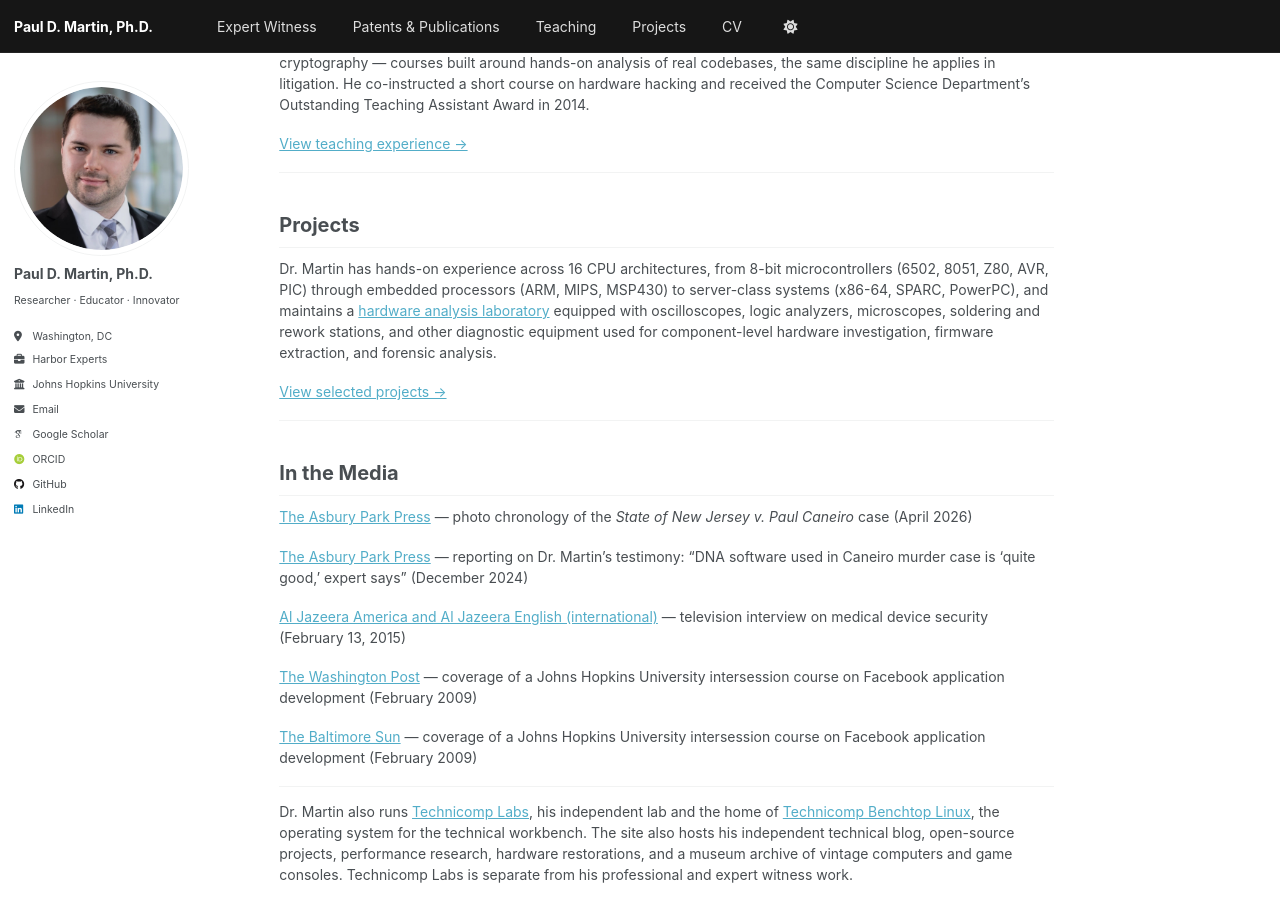
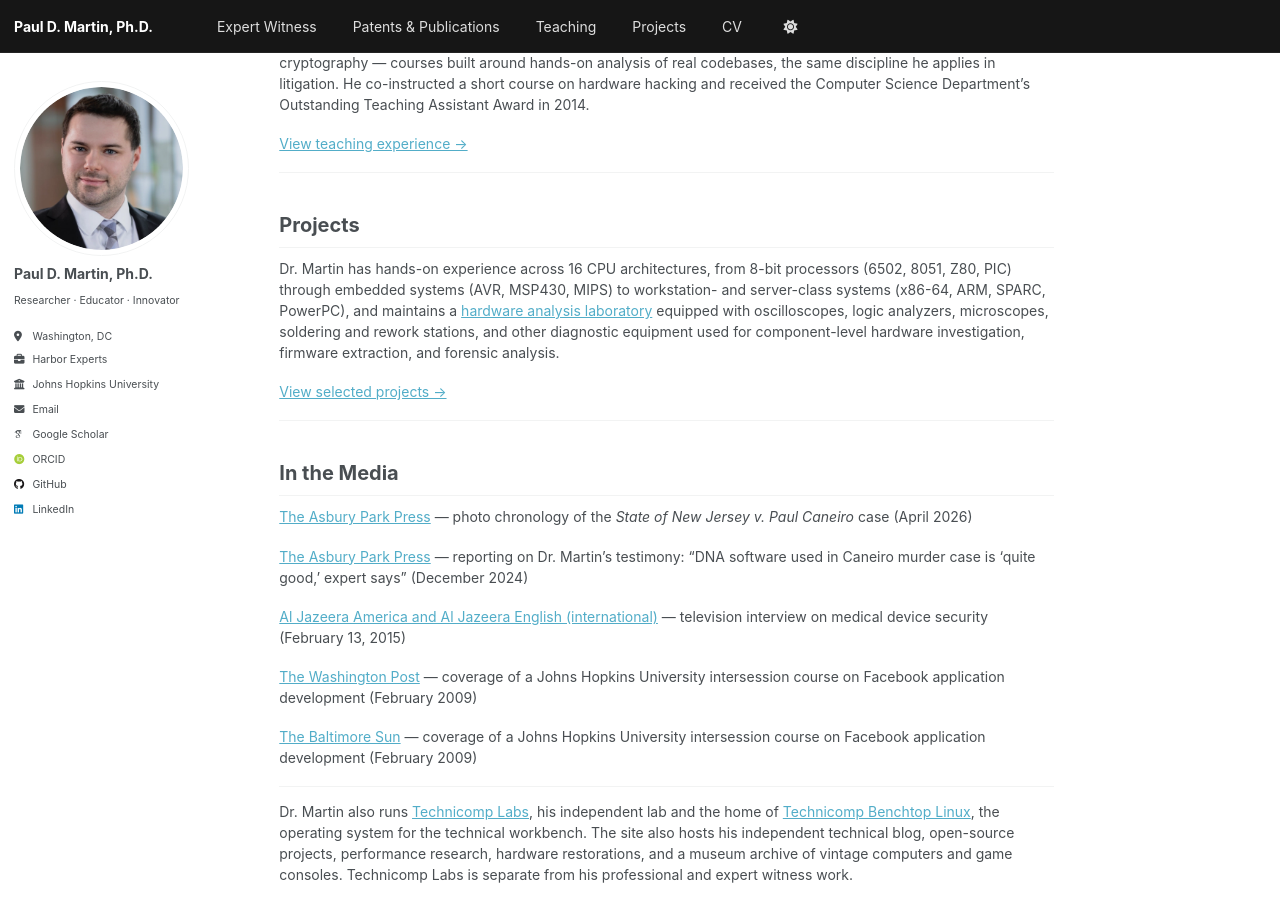
Before and after one commit to pauldmartinphd/pauldmartinphd.github.io, a Jekyll site: the page built from _pages/about.md, in a window 1280 px wide and 900 px high, scrolled down 1436 px. Built offline with Jekyll 4.4.1, drawn with Linux system fonts in a browser that asks for light colours; some web fonts are replaced.

Commit message:
Architecture list: move ARM to workstation/server class, AVR to embedded

```diff
--- a/_pages/about.md
+++ b/_pages/about.md
@@ -56,7 +56,7 @@ At Johns Hopkins, Dr. Martin teaches C and C++ programming, computer and network
 
 ## Projects
 
-Dr. Martin has hands-on experience across 16 CPU architectures, from 8-bit microcontrollers (6502, 8051, Z80, AVR, PIC) through embedded processors (ARM, MIPS, MSP430) to server-class systems (x86-64, SPARC, PowerPC), and maintains a [hardware analysis laboratory](/portfolio/#lab) equipped with oscilloscopes, logic analyzers, microscopes, soldering and rework stations, and other diagnostic equipment used for component-level hardware investigation, firmware extraction, and forensic analysis.
+Dr. Martin has hands-on experience across 16 CPU architectures, from 8-bit processors (6502, 8051, Z80, PIC) through embedded systems (AVR, MSP430, MIPS) to workstation- and server-class systems (x86-64, ARM, SPARC, PowerPC), and maintains a [hardware analysis laboratory](/portfolio/#lab) equipped with oscilloscopes, logic analyzers, microscopes, soldering and rework stations, and other diagnostic equipment used for component-level hardware investigation, firmware extraction, and forensic analysis.
 
 [View selected projects &rarr;](/portfolio/)
 
```
